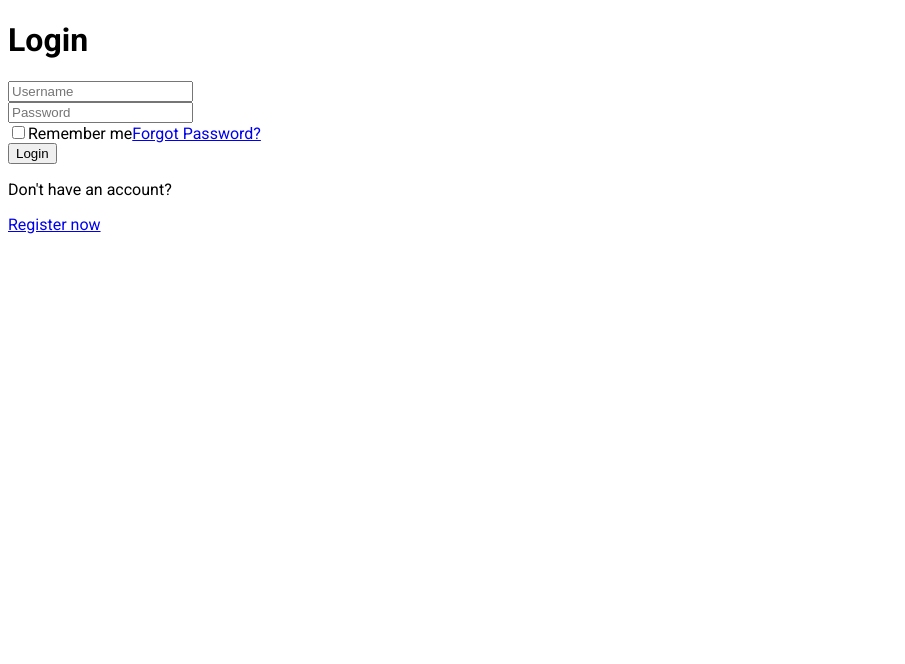
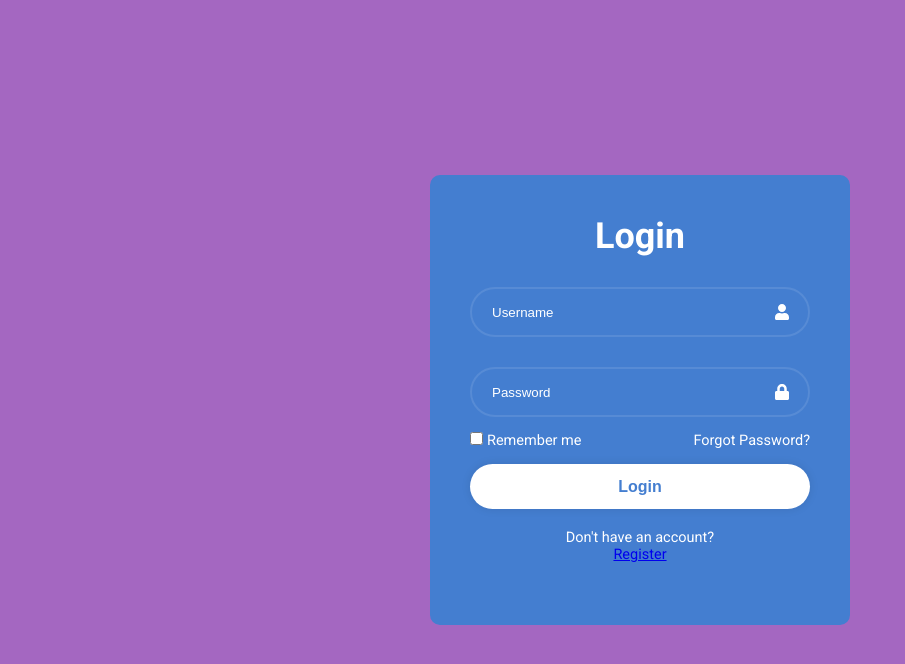
Before and after one commit to CodeB1ack/Project4, a React (Vite) app in the folder Project4/: page / in a window 1280 px wide. Shown: the top 664 px of the page, without its empty margins (0-905 px from the left). Built offline with nearby package versions, Linux system fonts and the light colour scheme.

Commit message:
added css to form

```diff
--- a/Project4/src/Components/Assets/LoginRegister/LoginRegister.css
+++ b/Project4/src/Components/Assets/LoginRegister/LoginRegister.css
@@ -0,0 +1,101 @@
+.wrapper {
+    position: relative;
+    width: 420px;
+    height: 450px;
+    background-color: #447ed0;
+    border-radius: 10px;
+    color: white;
+}
+
+.wrapper .form-box {
+    width: 100%;
+    padding: 40px;
+}
+
+form h1 {
+    font-size: 36px;
+    text-align: center;
+}
+
+form .input-box {
+    width: 100%;
+    position: relative;
+    height: 50px;
+    margin: 30px 0;
+
+}
+
+.input-box input {
+    width: 100%;
+    height: 100%;
+    background: transparent;
+    border: none;
+    outline: none;
+    border: 2px solid rgba(255, 255, 255, .1);
+    border-radius: 40px;
+    font: 16px;
+    color: white;
+    padding: 20px 45px 20px 20px;
+}
+
+.input-box input::placeholder {
+    color: white;
+}
+
+.input-box .icon {
+    position: absolute;
+    top: 50%;
+    right: 20px;
+    translate: 0 -50%;
+    font-size: 16px;
+}
+
+form .remember-forgot {
+    display: flex;
+    justify-content: space-between;
+    font-size: 14.5px;
+    margin: -15px 0 15px;
+}
+
+.remember-forgot label input {
+    accent-color: #fff;
+    margin-right: 4px;
+}
+
+.remember-forgot a {
+    color: white;
+    text-decoration: none;
+}
+.remember-forgot a:hover {
+    text-decoration: underline;
+}
+
+form button {
+    width: 100%;
+    height: 45px;
+    border: none;
+    outline: none;
+    background: #fff;
+    border-radius: 40px;
+    box-shadow: 0 0 10px rgba(0, 0, 0, .1);
+    cursor: pointer;
+    font-size: 16px;
+    color: #447ed0;
+    font-weight: 700;
+}
+
+form .register-link {
+    text-align: center;
+    margin: 20px 0 15px;
+    font-size: 14.5px;
+}
+
+.register-link p a{
+    color: white;
+    text-decoration: none;
+    font-weight: 500;
+}
+
+.register-link p a:hover {
+    text-decoration: underline;
+}
--- a/Project4/src/Components/Assets/LoginRegister/LoginRegister.jsx
+++ b/Project4/src/Components/Assets/LoginRegister/LoginRegister.jsx
@@ -1,5 +1,6 @@
 import React from "react";
 import "./LoginRegister.css";
+import { FaUser, FaLock  } from "react-icons/fa";
 
 const LoginRegister = () => {
     return (
@@ -7,11 +8,13 @@ const LoginRegister = () => {
             <div className="form-box login">
                 <form action="">
                     <h1>Login</h1>
-                    <div className="input box">
+                    <div className="input-box">
                         <input type="text" placeholder="Username" required/>
+                        <FaUser className="icon" />
                     </div>
-                    <div className="input box">
+                    <div className="input-box">
                         <input type="password" placeholder="Password" required/>
+                        <FaLock className="icon"/>
                     </div>
                     <div className="remember-forgot">
                         <label>
@@ -22,7 +25,7 @@ const LoginRegister = () => {
                     </div>
                     <button type="submit" className="btn">Login</button>
                     <div className="register-link">
-                        <p>Don't have an account?</p> <a href="#">Register now</a>
+                        <p>Don't have an account?</p> <a href="#">Register</a>
                     </div>
                 </form>
             </div>
--- a/Project4/src/index.css
+++ b/Project4/src/index.css
@@ -1,7 +1,18 @@
 
 @import url('https://fonts.googleapis.com/css2?family=Roboto:ital,wght@0,100..900;1,100..900&display=swap');
 
+* {
+  margin: 0;
+  padding: 0;
+  box-sizing: border-box;
+}
+
 body {
   font-family: 'Roboto', sans-serif;
+  display: flex;
+  justify-content: center;
+  align-items: center;
+  height: 100vh;
+  background-color: #8431abbb;
 
 }
```
